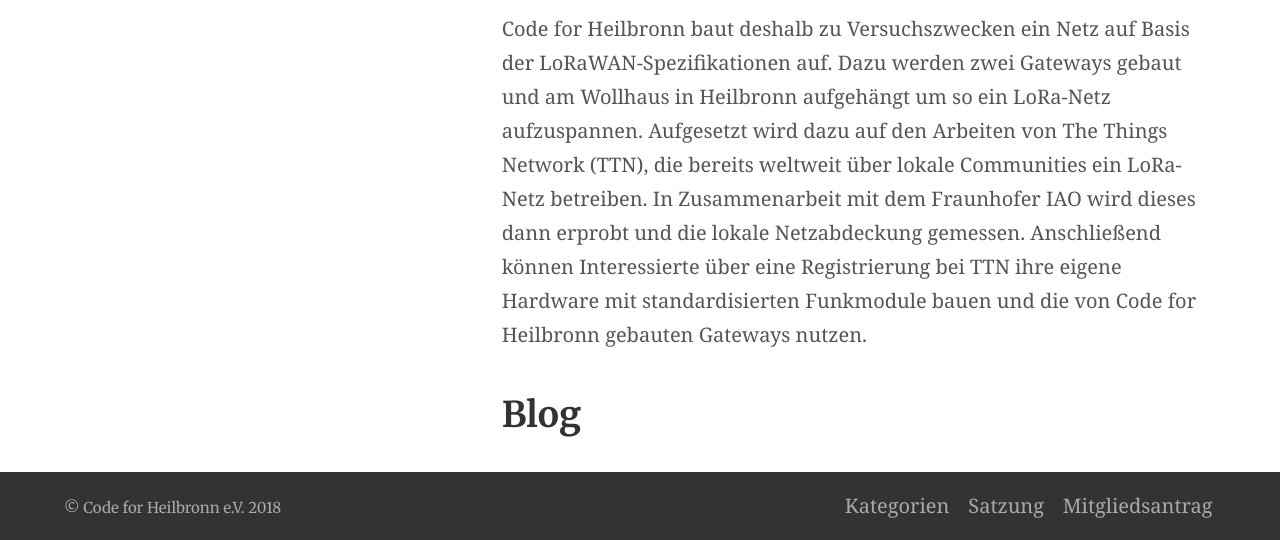
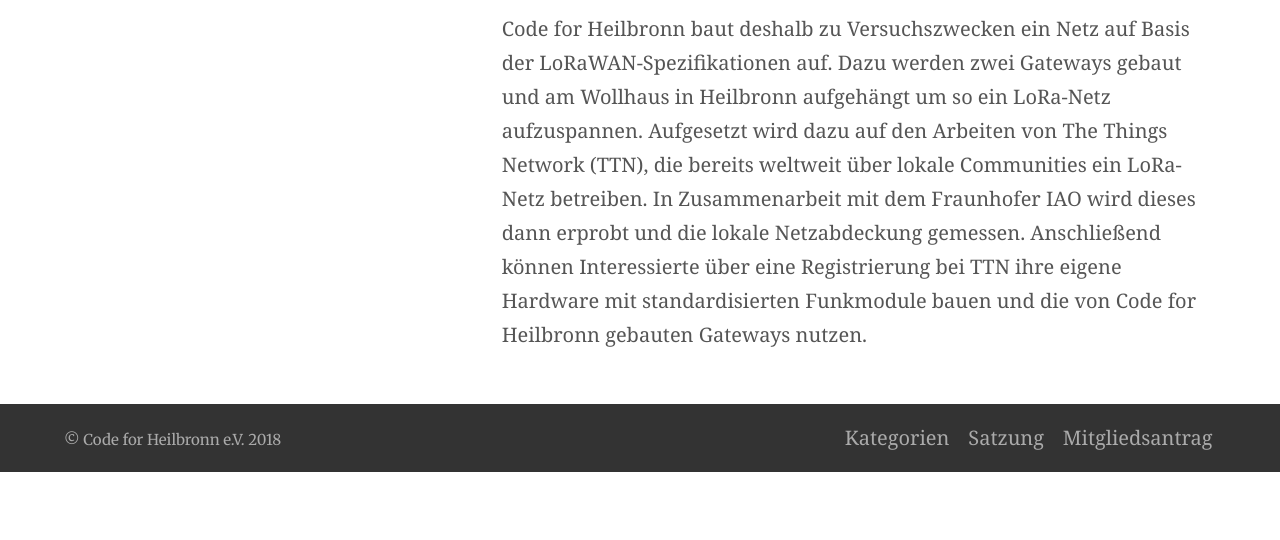
Before and after one commit to opendata-heilbronn/codeforheilbronn-de, a Jekyll site: the page built from _projects/2018-02-08-LoraWan.md, in a window 1280 px wide and 900 px high, scrolled down 564 px, cut to the strip 360-900 px from the top of the window. Built offline with Jekyll 4.4.1, drawn with Linux system fonts in a browser that asks for light colours; after the commit the page ends 1396 px from its top, so only the background shows below that.

Commit message:
hide blog heading if no blog posts exist

```diff
--- a/_layouts/project.html
+++ b/_layouts/project.html
@@ -8,8 +8,12 @@
         <div class="content">{{ content }}</div>
     </div>
 
-
-    {% if page.tag %}
+    {% for post in site.posts  %}
+        {% if post.tags contains page.tag %}
+            {% assign hasBlogPosts = true %}
+        {% endif %}
+    {% endfor %}
+    {% if page.tag and hasBlogPosts %}
     <div class="cfh-project-blog">
         <h2>Blog</h2>
         <div class="cfh-cards">
```
